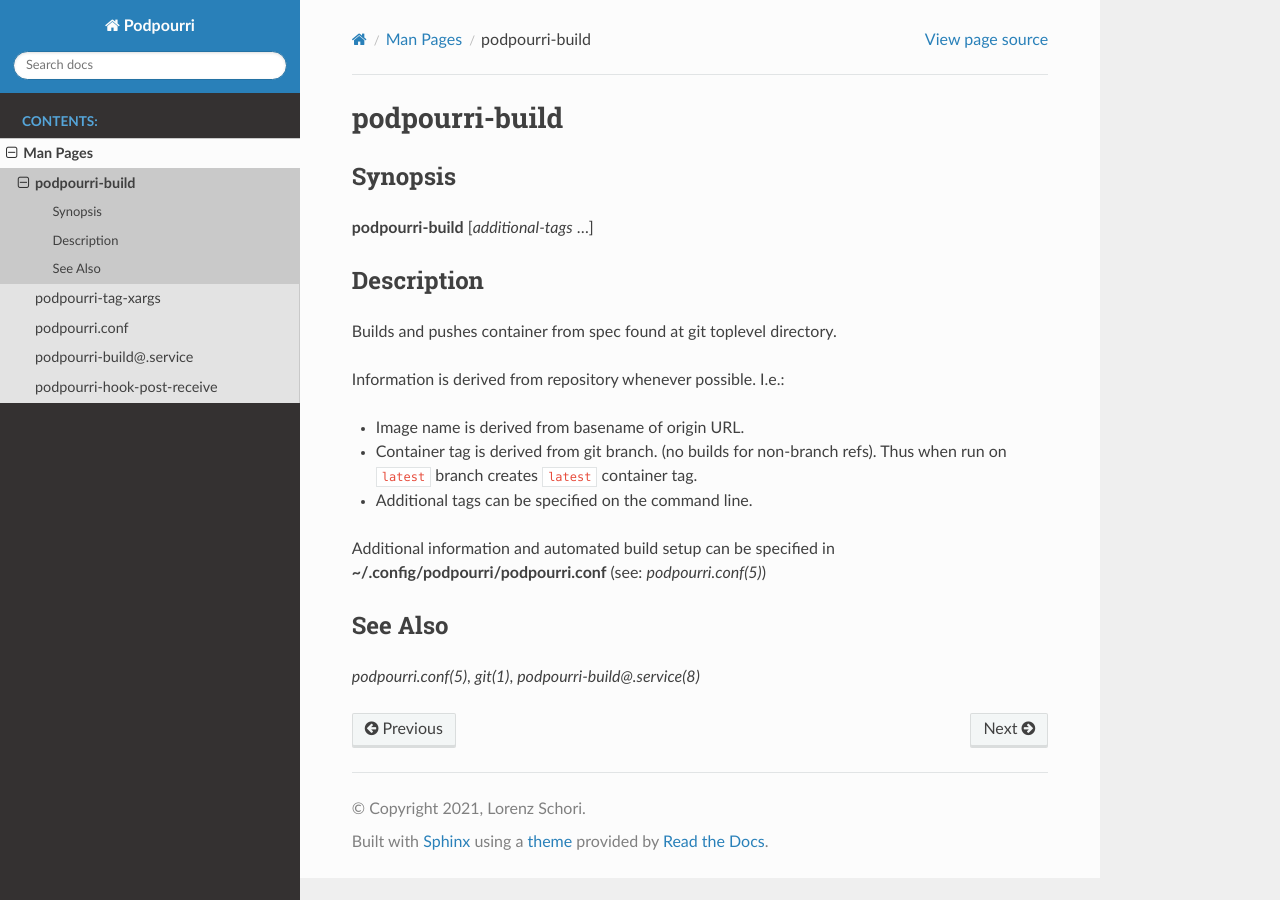
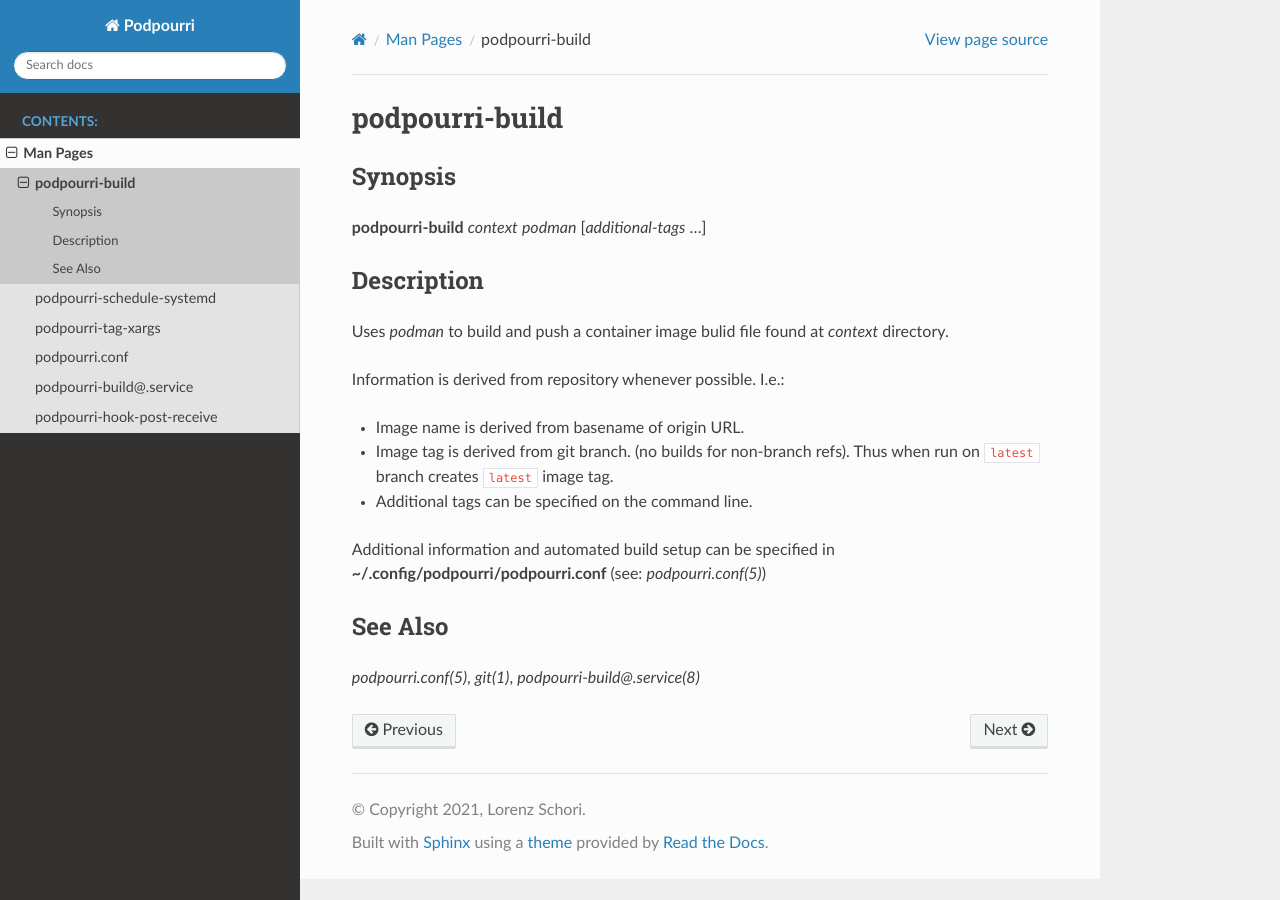
Before and after one commit to znerol/podpourri, a Sphinx documentation site: the page built from doc/podpourri-build.1.rst, in a window 1280 px wide. Built offline with Sphinx 7.4.7 and the Read the Docs theme 2.0.0, drawn with Linux system fonts in a browser that asks for light colours.

Commit message:
feat(build): Extract systemd scheduling (#4)

```diff
--- a/doc/conf.py
+++ b/doc/conf.py
@@ -146,6 +146,7 @@
 # (source start file, name, description, authors, manual section).
 man_pages = [
     ('podpourri-build.1', 'podpourri-build', 'Podpourri Documentation', [author], 1),
+    ('podpourri-schedule-systemd.1', 'podpourri-schedule-systemd', 'Podpourri Documentation', [author], 1),
     ('podpourri-tag-xargs.1', 'podpourri-tag-xargs', 'Podpourri Documentation', [author], 1),
     ('podpourri.conf.5', 'podpourri.conf', 'Podpourri Documentation', [author], 5),
     ('podpourri-build@.service.8', 'podpourri-build@.service', 'Podpourri Documentation', [author], 8),
--- a/doc/man.rst
+++ b/doc/man.rst
@@ -6,6 +6,7 @@
    :caption: Contents:
 
    podpourri-build.1
+   podpourri-schedule-systemd.1
    podpourri-tag-xargs.1
    podpourri.conf.5
    podpourri-build@.service.8
--- a/doc/podpourri-build.1.rst
+++ b/doc/podpourri-build.1.rst
@@ -1,22 +1,23 @@
 podpourri-build
-===================
+===============
 
 Synopsis
 --------
 
-**podpourri-build** [*additional-tags* ...]
+**podpourri-build** *context* *podman* [*additional-tags* ...]
 
 
 Description
 -----------
 
-Builds and pushes container from spec found at git toplevel directory.
+Uses *podman* to build and push a container image bulid file found at *context*
+directory.
 
 Information is derived from repository whenever possible. I.e.:
 
 - Image name is derived from basename of origin URL.
-- Container tag is derived from git branch. (no builds for non-branch refs).
-  Thus when run on ``latest`` branch creates ``latest`` container tag.
+- Image tag is derived from git branch. (no builds for non-branch refs).
+  Thus when run on ``latest`` branch creates ``latest`` image tag.
 - Additional tags can be specified on the command line.
 
 Additional information and automated build setup can be specified in
```
Also changed, not shown: README.md (+2 -2 lines), doc/podpourri-build@.service.8.rst (+5 -4 lines), doc/podpourri-schedule-systemd.1.rst (added, +28 -0 lines), doc/podpourri.conf.5.rst (+4 -4 lines), 9 other files.
